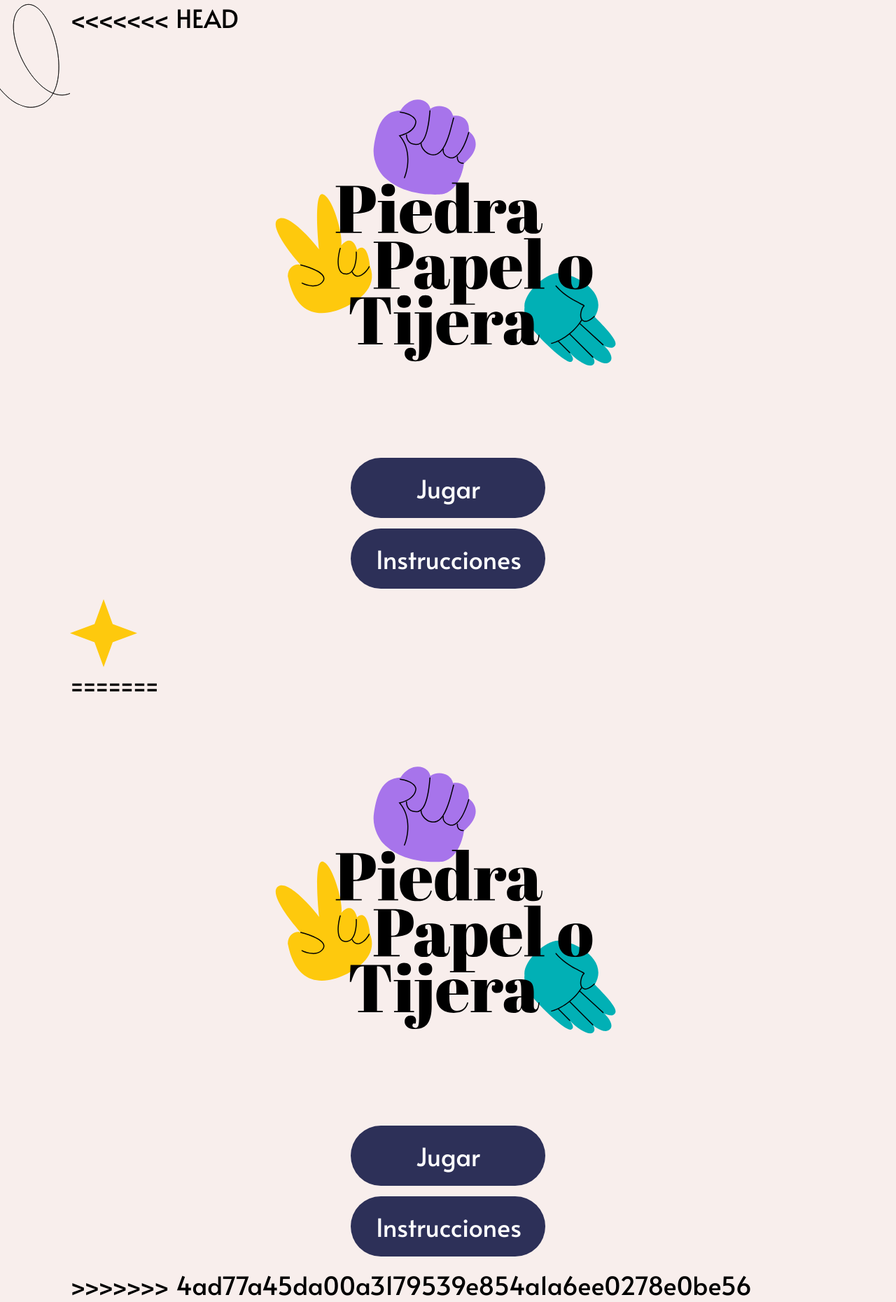
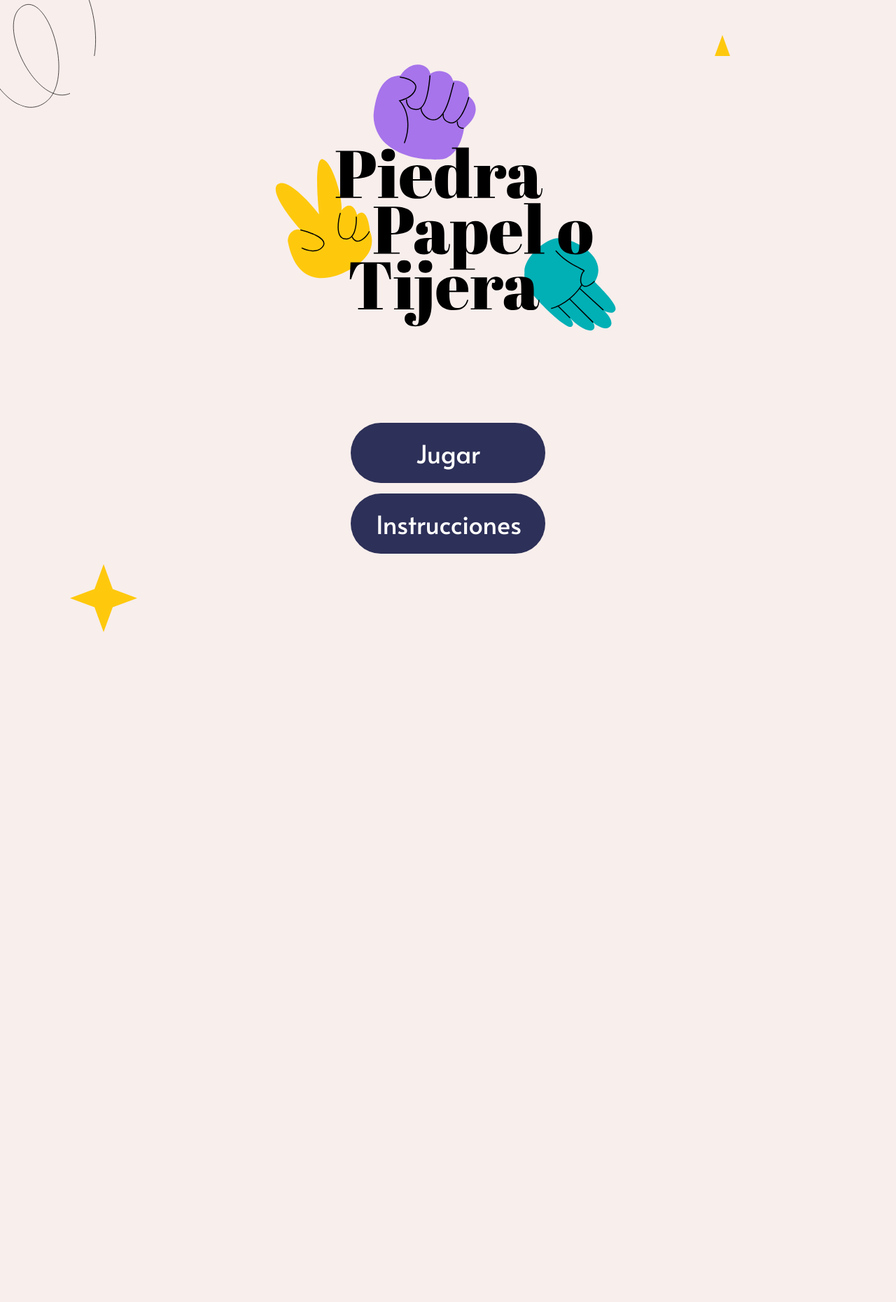
Before and after one commit to Lauraa23/Carnival-Equipo3, a website built with Vite: page index.html in a window 1280 px wide. Shown: the whole page at 70% size. After the commit the page ends 903 px from the top, so only its background shows below. Built offline with nearby package versions, Linux system fonts and the light colour scheme.

Commit message:
Conflictos rama Viviana

```diff
--- a/index.html
+++ b/index.html
@@ -1,4 +1,3 @@
-<<<<<<< HEAD
 <!DOCTYPE html>
 <html lang="en">
   <head>
@@ -23,29 +22,3 @@
     <img src="Recursos/Star 2.svg" alt="Estrella" id="bottomRightImage">
   </body>
 </html>
-=======
-<!DOCTYPE html>
-<html lang="en">
-  <head>
-    <meta charset="UTF-8" />
-    <meta name="viewport" content="width=device-width, initial-scale=1.0" />
-    <title>Piedra Papel o Tijera</title>
-    <link rel="icon" href="Recursos/Tijera.svg">
-    <link rel="stylesheet" href="styles.css">
-  </head>
-  <body>
-    <img src="Recursos/Garabato(1).svg" alt="Garabato" id="topLeftImage">
-    <img src="Recursos/Spark.svg" alt="Estrellita" id="estrellita">
-    <img src="Recursos/Spark.svg"  alt="Estrellita" id="estrellita2">
-    <div class="content">
-        <img src="Recursos/Logo.svg" alt="Imagen del logo" id="logoImage">
-        <div class="buttons">
-            <button onclick="" class="menuButton">Jugar</button>
-            <button onclick="" class="menuButton">Instrucciones</button>
-        </div>
-    </div>
-    <img src="Recursos/Spark.svg" alt="Estrellita" id="estrellita1">
-    <img src="Recursos/Star 2.svg" alt="Estrella" id="bottomRightImage">
-  </body>
-</html>
->>>>>>> 4ad77a45da00a3179539e854a1a6ee0278e0be56
```
